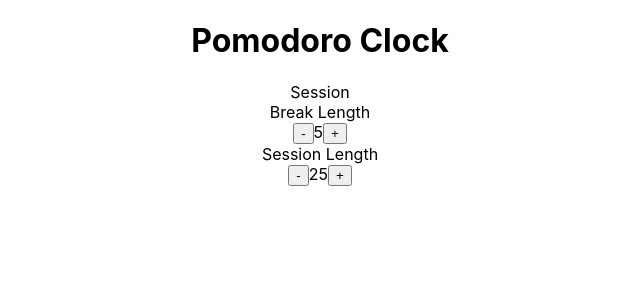
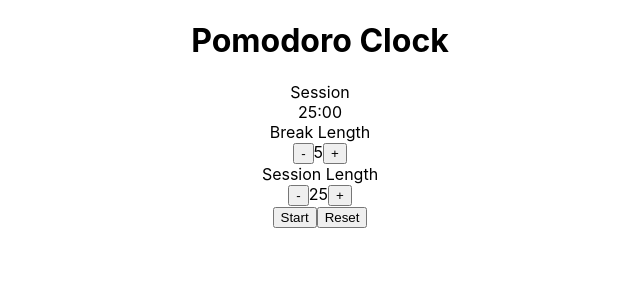
Before and after one commit to machado-05/Pomodoro-Clock, a React (Create React App) app: page / in a window 1280 px wide. Shown: the top 300 px of the page, without its empty margins (320-960 px from the left). Built offline with nearby package versions, Linux system fonts and the light colour scheme.

Commit message:
Session/Break feature + bug correction

```diff
--- a/src/Components/PomodoroClock.js
+++ b/src/Components/PomodoroClock.js
@@ -1,18 +1,79 @@
-import React, { useState } from 'react';
+import React, { useEffect, useState } from 'react';
 
 const PomodoroClock = () => {
     const [breakLength, setBreakLength] = useState(5);
     const [sessionLength, setSessionLength] = useState(25);
+    const [timeLeft, setTimeLeft] = useState(sessionLength * 60);
+    const [isRunning, setIsRunning] = useState(false);
+    const [currentTimer, setCurrentTimer] = useState('Session');
+    const [audio] = useState(new Audio('https://raw.githubusercontent.com/freeCodeCamp/cdn/master/build/testable-projects-fcc/audio/BeepSound.wav'));
 
-    const incrementSession = () => setSessionLength(prev => prev + 1);
-    const decrementSession = () => setSessionLength(prev => (prev > 1 ? prev - 1 : 1));
-    const incrementBreak = () => setBreakLength(prev => prev + 1);
+    const incrementSession = () => {
+        if (!isRunning) {
+            setSessionLength(prev => prev + 1);
+            setTimeLeft((prev => (currentTimer === 'Session' ? (prev + 60) : prev)));
+        }
+    };
+    const decrementSession = () => {
+        if (!isRunning && sessionLength > 1) {
+            setSessionLength(prev => prev - 1);
+            setTimeLeft(prev => (currentTimer === 'Session' ? (prev - 60) : prev));
+        }
+    };
+    const incrementBreak = () => {
+        if (!isRunning) {
+            setBreakLength(prev => prev + 1);
+        }
+    }
     const decrementBreak = () => setBreakLength(prev => (prev > 1 ? prev - 1 : 1));
+
+    const formatTime = (seconds) => {
+        const minutes = Math.floor(seconds / 60);
+        const remainingSeconds = seconds % 60;
+        return `${minutes.toString().padStart(2, '0')}:${remainingSeconds.toString().padStart(2, '0')}`;
+    };
+
+    const handleStartStop = () => {
+        setIsRunning(prev => !prev);
+    }
+
+    const handleReset = () => {
+        setBreakLength(5);
+        setSessionLength(25);
+        setCurrentTimer('Session');
+        setTimeLeft(25 * 60);
+        setIsRunning(false);
+        audio.pause();
+        audio.currentTime = 0;
+    }
+
+    useEffect(() => {
+        if (isRunning) {
+            const interval = setInterval(() => {
+                setTimeLeft(prev => {
+                    if (prev <= 0) {
+                        if (currentTimer === 'Session') {
+                            setCurrentTimer('Break');
+                            setTimeLeft(breakLength * 60);
+                        } else {
+                            setCurrentTimer('Session');
+                            setTimeLeft(sessionLength * 60);
+                        }
+                        audio.play();
+                        return 0;
+                    }
+                    return prev - 1;
+                });
+            }, 1000);
+            return () => clearInterval(interval);
+        }
+    }, [isRunning, currentTimer, breakLength, sessionLength, audio]);
 
     return (
         <div>
             <h1>Pomodoro Clock</h1>
-            <div id="timer-label">Session</div>
+            <div id="timer-label">{currentTimer}</div>
+            <span id="time-left">{formatTime(timeLeft)}</span>
             <div id="break-label">Break Length</div>
             <div>
                 <button id="break-decrement" onClick={decrementBreak}>-</button>
@@ -25,6 +86,14 @@ const PomodoroClock = () => {
                 <span id="session-length">{sessionLength}</span>
                 <button id="session-increment" onClick={incrementSession}>+</button>
             </div>
+
+            <button id="start_stop" onClick={handleStartStop}>
+                {isRunning ? 'Stop' : 'Start'}
+            </button>
+            <button id="reset" onClick={handleReset}>
+                Reset
+            </button>
+
         </div>
     );
 };
```
